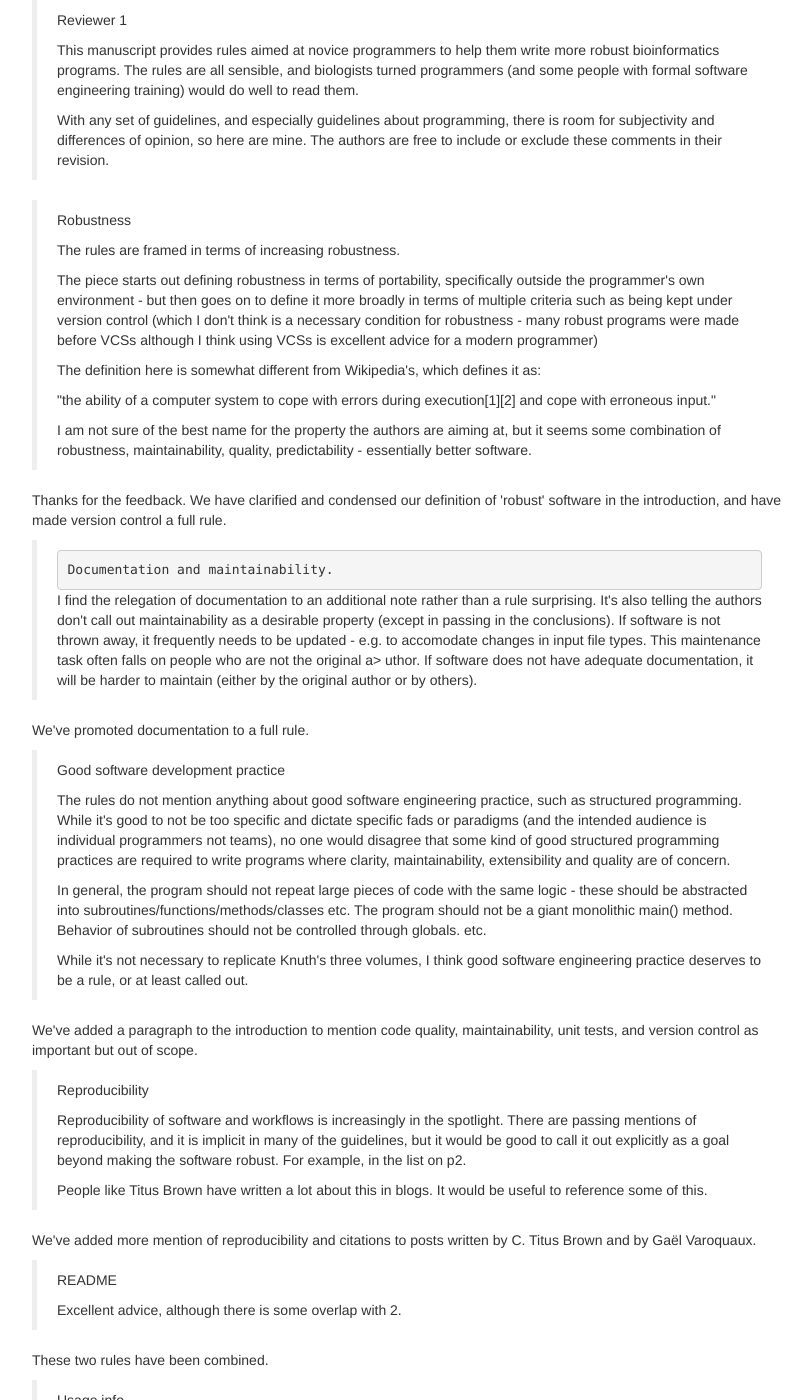
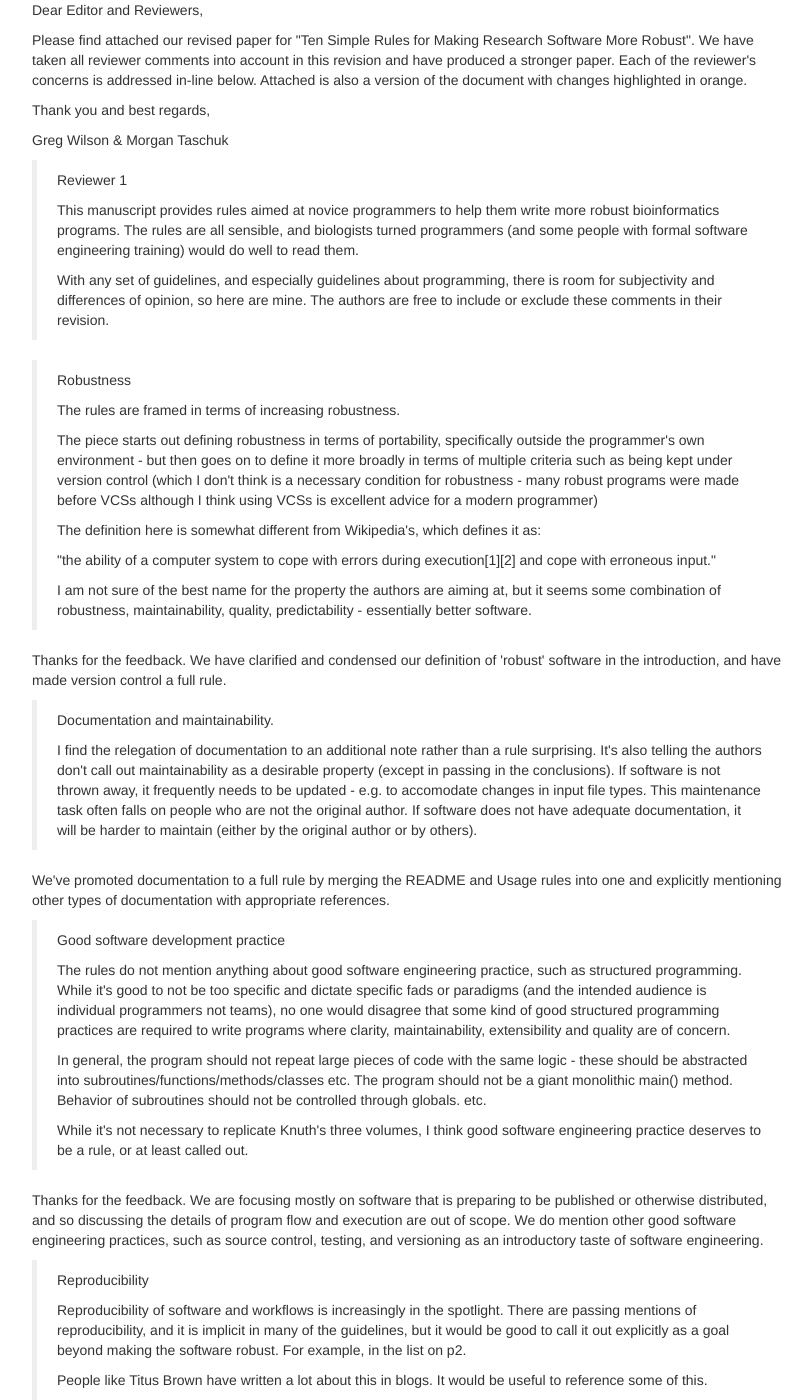
Before and after one commit to oicr-gsi/robust-paper, a Jekyll site: the page built from response-to-reviewers.md, in a window 1280 px wide and 1400 px high. Shown: the whole window, without its empty margins (233-1045 px from the left). Built offline with Jekyll 4.4.1, drawn with Linux system fonts in a browser that asks for light colours; our own code applies the rules of GitHub Pages for plain Markdown files; some of the changed text lies outside the part shown.

Commit message:
Added response to reviewers markdown #24

```diff
--- a/response-to-reviewers.md
+++ b/response-to-reviewers.md
@@ -1,3 +1,12 @@
+Dear Editor and Reviewers,
+
+Please find attached our revised paper for "Ten Simple Rules for Making Research Software More Robust". We have taken all reviewer comments into account in this revision and have produced a stronger paper. Each of the reviewer's concerns is addressed in-line below. Attached is also a version of the document with changes highlighted in orange.
+
+Thank you and best regards,
+
+Greg Wilson & Morgan Taschuk
+
+
 > Reviewer 1
 >
 > This manuscript provides rules aimed at novice programmers to help
@@ -12,7 +21,7 @@
 
 >  Robustness
 >
->The rules are framed in terms of increasing robustness.
+> The rules are framed in terms of increasing robustness.
 >
 > The piece starts out defining robustness in terms of portability,
 > specifically outside the programmer's own environment - but then goes
@@ -30,7 +39,7 @@
 
 Thanks for the feedback. We have clarified and condensed our definition of 'robust' software in the introduction, and have made version control a full rule.
 
->     Documentation and maintainability.
+> Documentation and maintainability.
 >
 > I find the relegation of documentation to an additional note rather
 > than a rule surprising. It's also telling the authors don't call out
@@ -38,10 +47,10 @@ Thanks for the feedback. We have clarified and condensed our definition of 'robu
 > conclusions). If software is not thrown away, it frequently needs to
 > be updated - e.g. to accomodate changes in input file types. This
 > maintenance task often falls on people who are not the original
-a> uthor. If software does not have adequate documentation, it will be
+> author. If software does not have adequate documentation, it will be
 > harder to maintain (either by the original author or by others).
 
-We've promoted documentation to a full rule.
+We've promoted documentation to a full rule by merging the README and Usage rules into one and explicitly mentioning other types of documentation with appropriate references.
 
 >    Good software development practice
 >
@@ -63,7 +72,7 @@ We've promoted documentation to a full rule.
 > good software engineering practice deserves to be a rule, or at least
 > called out.
 
-We've added a paragraph to the introduction to mention code quality, maintainability, unit tests, and version control as important but out of scope.
+Thanks for the feedback. We are focusing mostly on software that is preparing to be published or otherwise distributed, and so discussing the details of program flow and execution are out of scope. We do mention other good software engineering practices, such as source control, testing, and versioning as an introductory taste of software engineering.
 
 > Reproducibility
 >
@@ -108,7 +117,7 @@ We consider usage to be part of the documentation, but a section of this rule re
 > public releases (which is important) but also as a matter of good
 > practice even for software not intended to be released.
 
-We think it's important too, but it's a tough sell in some crowds. We've added a reference to another educational article, "A Quick Introduction to Version Control with Git and GitHub".
+We think it's important too, but it's a tough sell in some crowds. Version control is its own rule now, and we've added a reference to another educational article, "A Quick Introduction to Version Control with Git and GitHub".
 
 > Reuse software
 >
@@ -126,7 +135,7 @@ We think it's important too, but it's a tough sell in some crowds. We've added a
 > I think general advice to 'take care when calling external programs'
 > may be more appropriate.
 
-We've re-written this section more mindful of the package manager rule to follow and more explicitly pushing back against using external executables and services.
+We've re-written this section more mindful of the package manager rule to follow and more explicitly pushing back against using external executables and services. We also include web services now for consideration.
 
 > built utility / package manager
 >
@@ -144,8 +153,8 @@ We believe we have addressed the discrepencies between these two rules with our
 > I certainly wouldn't contradict this but I wonder why it's called
 > out. There are many possible inadvisable things we've all seen in years of programming, but maybe this could be combined with advice about running external programs (4) or making the software runnable outside a default user environment (7)
 
-(Greg, you have something for this? My motivation is painful experience.)
-..................
+With the increasing torrent of 'big data', more and more calculations are outsourced into high performance compute clusters or cloud environments. When spawning jobs across tens to thousands of machines that may or may not share any storage, and likely only gives their users privileges in their own space, a requirement for needing root to install a package severely limits its reuse and distribution. Other people without administrative access to their machines are also cut off from using such software. Mostly, we've been bitten by this often enough to feel strongly that it should be its own rule.
+
 
 > Eliminate hard-coded paths
 >
@@ -156,9 +165,6 @@ We believe we have addressed the discrepencies between these two rules with our
 > Configuration from command line
 >
 > Good advice, but could be combined with 7, as they are both about configuration.
-
-................
-
 > Include a small test set
 >
 > Good advice, but there is no advice about including software unit
@@ -181,9 +187,6 @@ If you call external services, then according to the (new!) guideline in "Reuse
 
 In addition, software that doesn't produce identical results is much more difficult to test. Depending on the amount of variation, it can be nearly impossible.
 
-..................
-(Greg, any other changes you want to make here?)
-
 > What we left out
 >
 > As mentioned above, documentation is important, and some of the
@@ -194,7 +197,7 @@ We merged all mentions of documentation into the first rule.
 > For services, I am not sure why authentication is mentioned, even in
 > passing. It doesn't really pertain to robustness per se.
 
-This reference has been removed.
+With the other changes, this section has been removed.
 
 
 > Reviewer 3
@@ -205,8 +208,7 @@ This reference has been removed.
 >
 > I recommend the publication of this paper but would request the addition or additional emphasis on one point which is not called out as a rule but which is mentioned in passing in several places within the paper. In particular I am referring to the recommendation to put all software into a source control system. As this is an opinion paper, I do not think this is a necessary change for publication (in my opinion it’s a vital rule, that is just my opinion) but it is referenced in several places and in particular the author’s definition of “robust software” includes “...is kept under version control”. As this is an issue frequently ignored or addressed “too late” by graduate students I would like to see this get additional emphasis, even if it is not promoted to being a full rule.
 
-..............
-
+We added Rule #1, which is version control.
 
 > The remainder of my comments are meant to provide (hopefully) useful feedback to the authors in the line of suggestions that may enhance the manuscript.
 >
@@ -220,15 +222,15 @@ We reviewed all the sections you mentioned. In general, we believe that most of
 
 > For example rule 8 combines putting parameters on the command line with echoing all parameters to the log file to support reproducibility and provenance.
 
-................
+We've moved these recommendations around so that they fit better into their major rule than they did before.
 
 > Similarly rule 5 covers both automating the build process and automating the deployment and installation.
 
-..............
+We've clarified this section to focus mostly on build automation and dependency acquisition.
 
 > Rule 4 also tends to stuff multiple rules (bolded) into one rule (( limit dependencies, ensure dependencies are available) these 2 are closely related), with “ use native functions” which is a very different idea and not what I would expect from a ‘reuse’ rule.
 
-We removed this last 'native functions' rule and replaced it with something more appropriate.
+We removed this last 'native functions' rule and replaced it with a more appropriate discussion of robust dependencies.
 
 > Finally the ‘What we left out’ section implicitly defines an additional rule (documentation). In this particular case there could have been a single rule (Document your code and usage) that could encompass the points of both Rules 1 and 2 (Readme, usage) as well as the points from ‘What we left out’.
 
@@ -236,4 +238,8 @@ We combined all mentions of documentation into a single rule.
 
 > In rule 8, I would tend to suggest generalizing the rule somewhat to suggest externalizing parameters rather than necessarily requiring them to be available as command line options. For example if a configuration file is used to provide all parameter values, this could accomplish the task of separating the parameters out from the code as well as providing a record of the values used for a run as they describe through echoing parameters to a log file.
 
-....
+This section has been re-written to take your concerns into account.
+
+---
+
+Thank you again for your time and effort.
```
